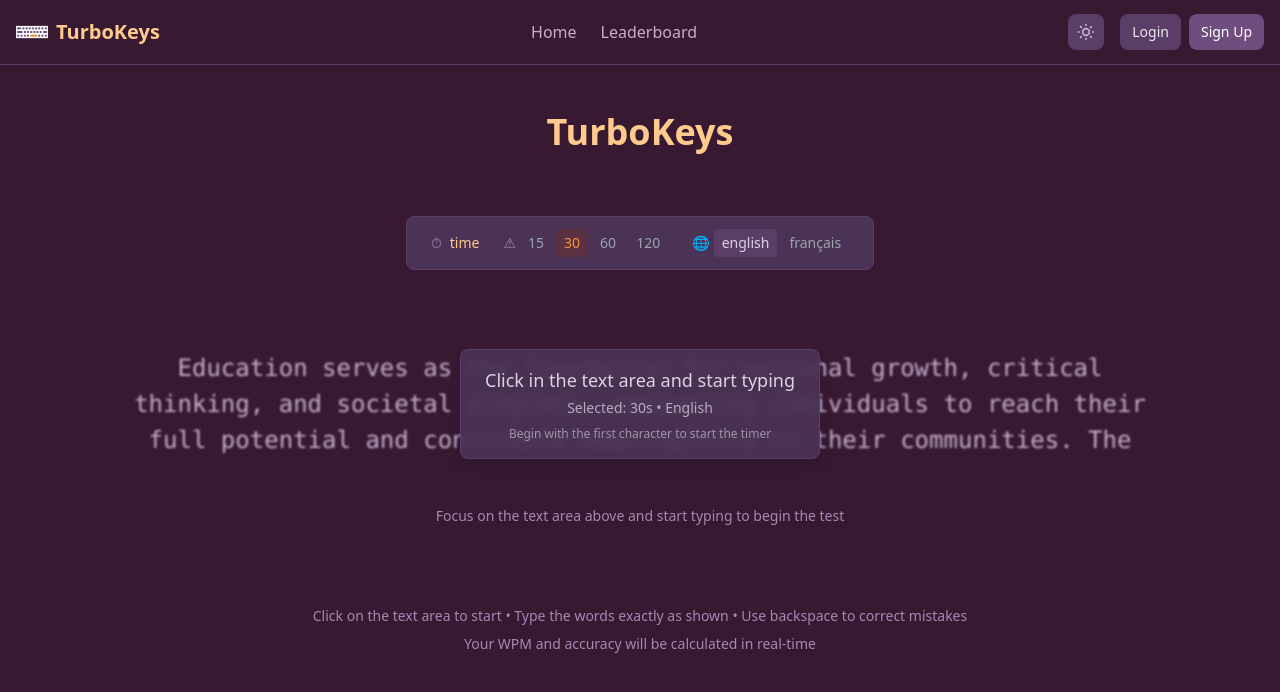
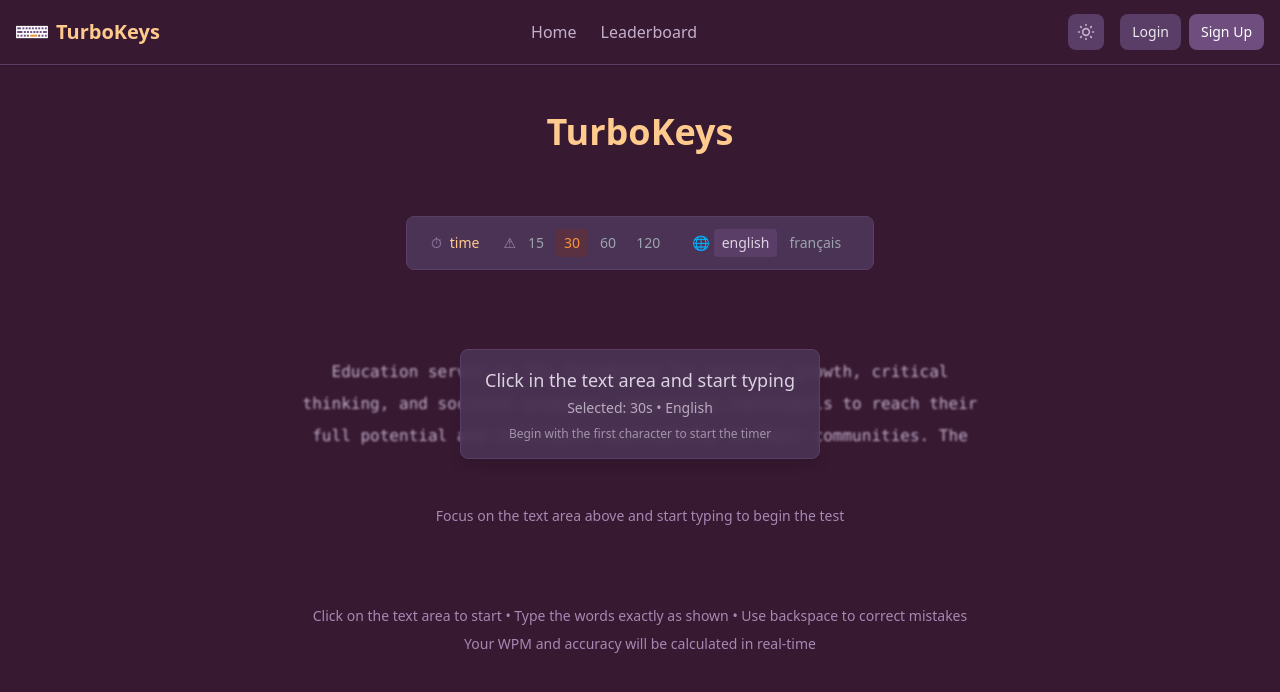
Before and after one commit to AdRohal/TurboKeys, a React (Create React App) app in the folder frontend/: page / in a window 1280 px wide. Shown: the top 692 px of the page. Built offline with nearby package versions, Linux system fonts and the light colour scheme.

Commit message:
Fixing Paragraph font-size

```diff
--- a/frontend/src/pages/Home.tsx
+++ b/frontend/src/pages/Home.tsx
@@ -640,6 +640,26 @@ const Home: React.FC = () => {
     }
   }, [isTestComplete, startTime, timeLeft, user, submitTestResultWithValues]);
 
+  // Responsive font size for typing area (more granular)
+  let fontSizeClass = 'text-xl';
+  if (windowWidth < 320) fontSizeClass = 'text-[0.7rem]'; // ultra small phones
+  else if (windowWidth < 340) fontSizeClass = 'text-xs'; // very small phones
+  else if (windowWidth < 360) fontSizeClass = 'text-sm'; // small phones
+  else if (windowWidth < 375) fontSizeClass = 'text-base'; // iPhone SE
+  else if (windowWidth < 400) fontSizeClass = 'text-[1.05rem]'; // small/old phones
+  else if (windowWidth < 430) fontSizeClass = 'text-[1.1rem]'; // iPhone 14 Pro Max
+  else if (windowWidth < 480) fontSizeClass = 'text-lg'; // medium phones
+  else if (windowWidth < 540) fontSizeClass = 'text-xl'; // phablets
+  else if (windowWidth < 576) fontSizeClass = 'text-lg'; // large phones/phablets
+  else if (windowWidth < 640) fontSizeClass = 'text-lg'; // small tablets
+  else if (windowWidth < 720) fontSizeClass = 'text-lg'; // 7" tablets
+  else if (windowWidth < 768) fontSizeClass = 'text-lg'; // tablets
+  else if (windowWidth < 900) fontSizeClass = 'text-lg'; // large tablets
+  else if (windowWidth < 1024) fontSizeClass = 'text-lg'; // small laptops
+  else if (windowWidth < 1280) fontSizeClass = 'text-xl'; // desktops
+  else if (windowWidth < 1440) fontSizeClass = 'text-1xl'; // large desktops
+  else fontSizeClass = 'text-2xl';
+
   return (
     <div className="min-h-screen bg-white dark:bg-primary-900 text-gray-900 dark:text-primary-100">
       <div className="container mx-auto px-4 py-12">
@@ -748,8 +768,13 @@ const Home: React.FC = () => {
               }
             }}
           >
-            <div className={`text-xl md:text-2xl font-mono max-w-full mx-auto h-full flex flex-col justify-center gap-1 px-4 md:px-8 transition-all duration-300 ${!isTestActive && !isTestComplete ? 'blur-[1px]' : ''}`} style={{ whiteSpace: 'pre-wrap' }}>
-              {getCharacterDisplay()}
+            <div
+              className={`max-w-full mx-auto h-full flex flex-col justify-center gap-1 px-4 md:px-8 transition-all duration-300 ${!isTestActive && !isTestComplete ? 'blur-[1px]' : ''}`}
+              style={{ whiteSpace: 'pre-wrap', fontSize: fontSizeClass.startsWith('text-') ? undefined : fontSizeClass.replace('text-[','').replace(']','') }}
+            >
+              <span className={`font-mono ${fontSizeClass}`}>
+                {getCharacterDisplay()}
+              </span>
             </div>
 
             {/* Invisible textarea for input */}
```
